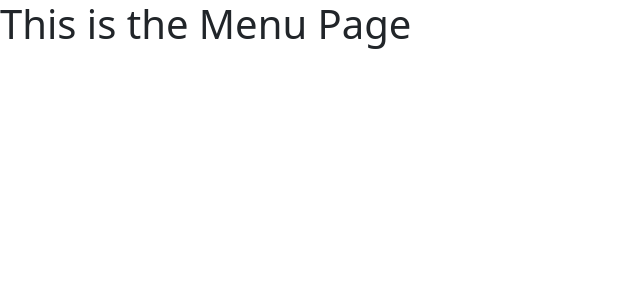
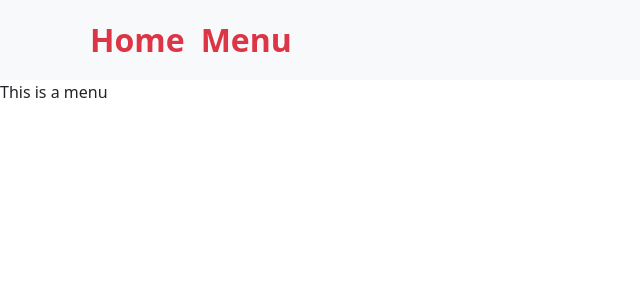
Before and after one commit to subvertReal/websitemockupPaanHut, a React (Vite) app: page /menu in a window 1280 px wide. Shown: the top 300 px of the page, without its empty margins (0-640 px from the left). Built offline with nearby package versions, Linux system fonts and the light colour scheme.

Commit message:
added navbar

```diff
--- /dev/null
+++ b/components/NavBar.jsx
@@ -0,0 +1,26 @@
+import Container from 'react-bootstrap/Container';
+import Nav from 'react-bootstrap/Nav';
+import Navbar from 'react-bootstrap/Navbar';
+import '../src/styles/navbar.css'
+
+
+
+function NavBar(){
+
+    return(
+        <Navbar expand="lg" className="bg-body-tertiary">
+            <Container>
+
+                <Navbar.Toggle aria-controls="basic-navbar-nav" />
+                <Navbar.Collapse id="basic-navbar-nav">
+                <Nav className="me-auto">
+                    <Nav.Link href="/" id='text'>Home</Nav.Link>
+                    <Nav.Link href="menu" id='text'>Menu</Nav.Link>
+                </Nav>
+                </Navbar.Collapse>
+            </Container>
+            </Navbar>
+        )
+}
+
+export default NavBar
--- a/pages/Home.jsx
+++ b/pages/Home.jsx
@@ -20,6 +20,7 @@ import 'bootstrap/dist/css/bootstrap.min.css';
 import '../src/styles/App.css'
 
 // component imports
+import NavBar from '../components/NavBar.jsx';
 import Head from '../components/homePage/Head.jsx'
 import FirstPara from '../components/homePage/FirstPara.jsx'
 import SecPara from '../components/homePage/SecPara.jsx'
@@ -35,6 +36,7 @@ function Home() {
 
      <script src="http://localhost:8097"></script>
 
+      <NavBar />
       <Head  />
       <br></br>
 
--- a/pages/Menu.jsx
+++ b/pages/Menu.jsx
@@ -1,12 +1,18 @@
-
+import NavBar from "../components/NavBar";
 
 function Menu() {
 
 
     return (
         <div>
-            <h1>This is the Menu Page</h1>
-        </div>
+
+            <script src="http://localhost:8097"></script>
+
+            <NavBar />
+            <p>This is a menu</p>
+
+
+      </div>
     )
 }
 
--- a/src/styles/menu.css
+++ b/src/styles/menu.css
@@ -9,7 +9,7 @@
 .btnMenuMob{
     padding: 1em 8em 1em 8em;
     border-style: solid;
-    border-color: red;
+
     border-width: 5px;
 }
 
--- /dev/null
+++ b/src/styles/navbar.css
@@ -0,0 +1,5 @@
+#text {
+    font-weight: bold;
+    font-size: 2em;
+    color: #dc3545;
+}
```
